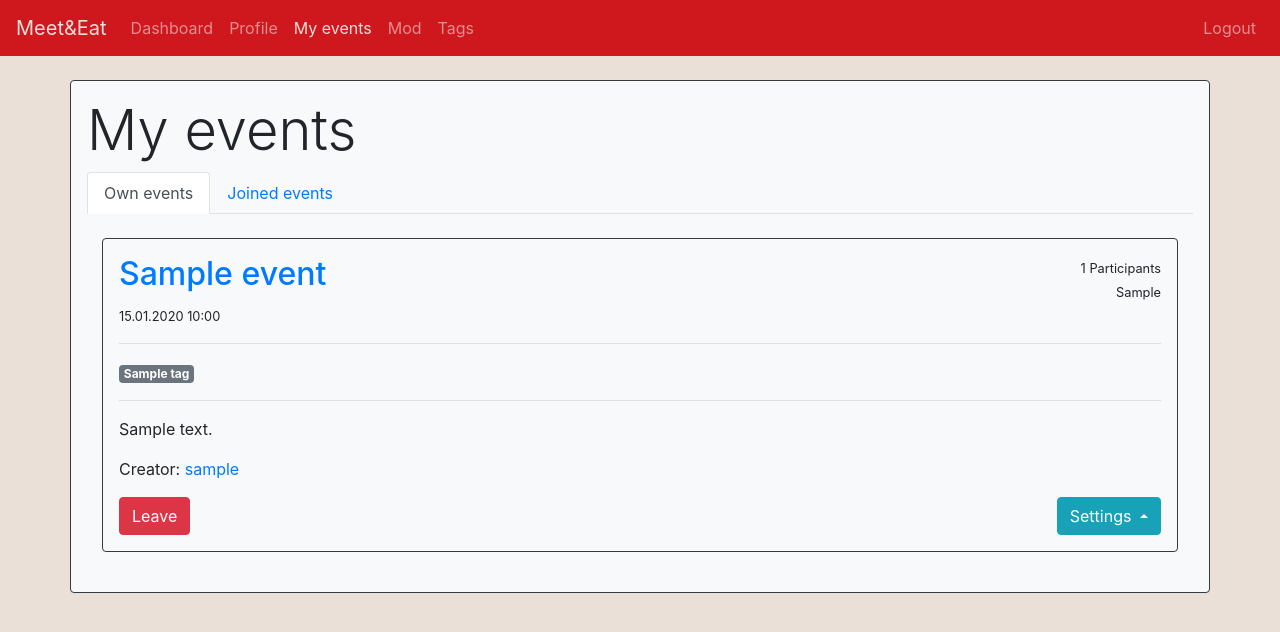
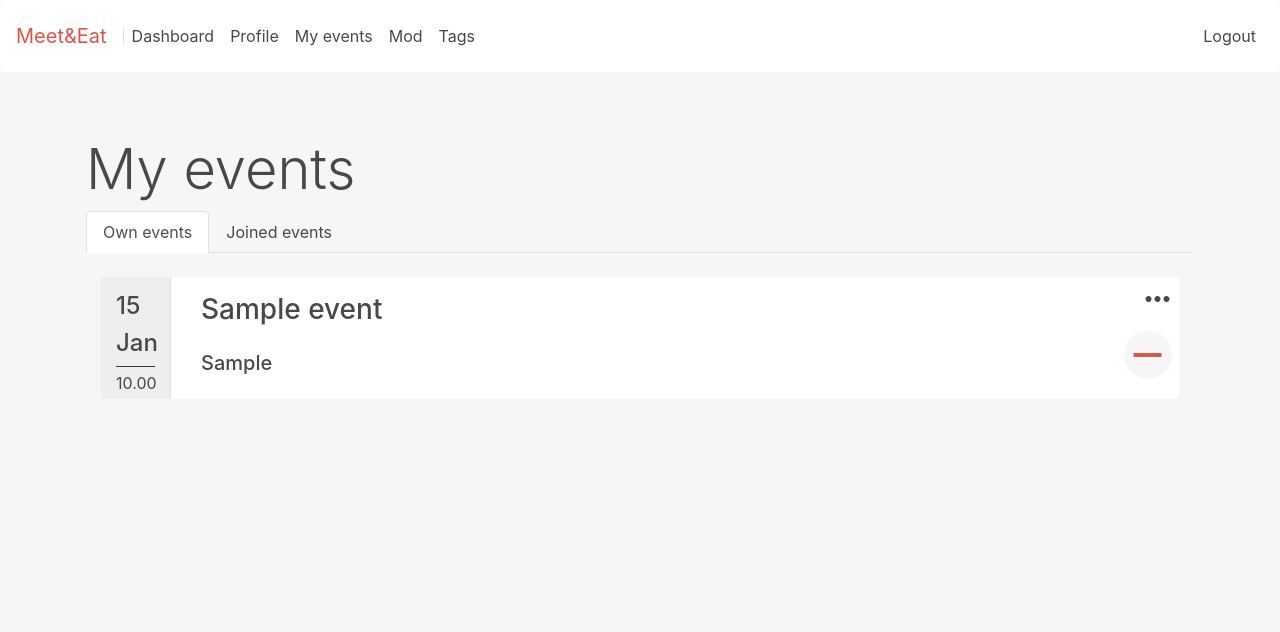
Before and after one commit to alicekore/Meet-and-Eat, a Django app: page /my_events/ in a window 1280 px wide. Shown: the top 632 px of the page. Run offline with Django 3.2, Linux system fonts and the light colour scheme; a user stored in the database is signed in; tables that the repository leaves empty hold one stand-in row (values such as "Sample post"); some libraries are stand-ins or nearby versions.

Commit message:
-redesign event dashboard & myevents

```diff
--- a/meeteat/meetandeat/static/meetandeat/css/global.css
+++ b/meeteat/meetandeat/static/meetandeat/css/global.css
@@ -1,9 +1,10 @@
 .bg-custom-light {
-    background-color: #EBE0D7;
+    background-color:#f6f6f6;
+    color: #484848;
 }
 
 .text-color-light {
-    background-color: #EBE0D7;
+    color: #ffffff;
 }
 
 .bg-custom-dark {
@@ -11,28 +12,40 @@
 }
 
 .text-color-dark {
-    background-color: #1F1C22;
+
+    color: #484848;
 }
 
 .bg-custom-primary {
-    background-color: #CE181E !important;
+    background-color: #f6f6f6 !important;
 }
 
 .bg-custom-secondary {
-    background-color: #E27F62;
+    background-color: #ffffff;
 }
 
 /*### CUSTOM BUTTONS ###*/
 .btn-custom-primary {
-    color: #EBE0D7;
-    background-color: #E27F62 !important;
-    border-color: #E27F62;
+    color: #ffffff;
+    background-color: #5094ed !important;
+    border-color:#5094ed;
 }
 
 .btn-custom-primary:hover {
-    color: #EBE0D7;
-    background-color: #c26b51 !important;
-    border-color: #b05f46;
+    color: #ffffff;
+    background-color: #4f7fc9 !important;
+    border-color: #4f7fc9;
+}
+.btn-custom-secondary {
+    color: #ffffff;
+    background-color: #dd5549 !important;
+    border-color:#dd5549;
+}
+
+.btn-custom-secondary:hover {
+    color: #ffffff;
+    background-color: #f95e51 !important;
+    border-color: #f95e51;
 }
 
 .btn-custom-primary:active {
@@ -66,8 +79,8 @@
 /*### CUSTOM FORM*/
 
 .form-control:focus {
-    color: #1F1C22;
-    background-color: #fff;
+    color: #060606;
+    background-color: #ffffff;
     border-color: #db4646;
     outline: 0;
     box-shadow: 0 0 0 0.2rem rgba(219, 70, 70, 0.25);
@@ -212,4 +225,82 @@
     max-width: 220px;
     max-height: 260px;
 }
+
 /*#########################*/
+
+/*##### Event Styles ####*/
+.datefield{
+    max-width: 70px;
+    background-color: #efeeee;
+    margin-top: -16px;
+    margin-bottom: -16px ;
+    margin-left: -1px;
+    padding-top: 15px;
+    padding-bottom: 4px;
+}
+.headline{
+    max-width: 85%;
+}
+
+.right-col{
+    max-width: 85px;
+    margin-top: -16px;
+    margin-bottom: -16px ;
+}
+
+.btn-custom-add {
+    color: #34a853;
+    font-size: 48px;
+    background-color: #f6f6f6;
+    border-radius: 30px;
+}
+
+.btn-custom-add:hover{
+    color: #22b23b;
+    text-decoration: none;
+    border-radius: 5px;
+
+
+}.btn-custom-leave{
+    color: #dd5549;
+    font-size: 48px;
+    background-color: #f6f6f6;
+    border-radius: 30px;
+}
+
+.btn-custom-leave:hover{
+    color: #f95e51;
+    text-decoration: none;
+    background-color: #f6f6f6;
+    border-radius: 5px;
+}
+
+.btn-custom-dots{
+    font-size: 36px;
+}
+
+.btn-custom-dots:hover{
+    background-color: #f6f6f6;
+    border-radius: 5px;
+}
+
+.btn-custom-dots-dark {
+    font-size: 36px;
+    border-radius: 5px;
+}
+
+.btn-custom-dots-dark:hover{
+    background-color:  #ffffff;
+    border-radius: 5px;
+}
+
+.text-custom-hyperlink{
+    color: #484848;
+
+}.text-custom-hyperlink:hover{
+    color: #dd5549;
+}
+
+.text-custom-hyperlink:active{
+    color: #dd5549;
+}
--- a/meeteat/meetandeat/templates/base.html
+++ b/meeteat/meetandeat/templates/base.html
@@ -13,6 +13,11 @@
     Maybe there is a better solution but it has to be loaded first
     -->
     <script src="{% static "meetandeat/js/jquery-3.4.1.min.js" %}"></script>
+
+
+    <link href="https://fonts.googleapis.com/icon?family=Material+Icons"
+      rel="stylesheet">
+
 
     <!-- Bootstrap CSS -->
     <link rel="stylesheet" href="{% static 'meetandeat/css/bootstrap.css'%}">
--- a/meeteat/meetandeat/templates/header.html
+++ b/meeteat/meetandeat/templates/header.html
@@ -1,6 +1,7 @@
 <header>
-    <nav class="navbar navbar-expand-md navbar-dark bg-custom-primary">
-        <span class="navbar-brand unselectable">Meet&Eat</span>
+    <nav class="shadow navbar navbar-expand-md p-3 mb-5 bg-white rounded bg-custom-secondary text-color-dark" style="box-shadow: #484848;">
+        <span class="navbar-brand unselectable" style="color: #dd5549">Meet&Eat</span>
+        <span class="spacing border-right"></span>
         <button class="navbar-toggler" type="button" data-toggle="collapse" data-target="#navbarSupportedContent" aria-controls="navbarSupportedContent" aria-expanded="false" aria-label="Toggle navigation">
             <span class="navbar-toggler-icon"></span>
         </button>
@@ -10,21 +11,21 @@
             <ul class="navbar-nav mr-auto">
                 {% if user.is_authenticated %}
                 <li class="nav-item {% if request.resolver_match.url_name == 'index' %}active{% endif %}">
-                    <a class="nav-link" href="{% url 'meetandeat:index' %}">Dashboard{% if request.resolver_match.url_name == 'index' %}<span class="sr-only">(current)</span>{% endif %}</a>
+                    <a class="nav-link text-custom-hyperlink" href="{% url 'meetandeat:index' %}">Dashboard{% if request.resolver_match.url_name == 'index' %}<span class="sr-only">(current)</span>{% endif %}</a>
                 </li>
-                <li class="nav-item {% if request.resolver_match.url_name == 'profile' %}active{% endif %}">
-                    <a class="nav-link" href="{% url 'meetandeat:profile' %}">Profile{% if request.resolver_match.url_name == 'profile' %}<span class="sr-only">(current)</span>{% endif %}</a>
+                <li class="nav-item  {% if request.resolver_match.url_name == 'profile' %}active{% endif %}">
+                    <a class="nav-link text-custom-hyperlink" href="{% url 'meetandeat:profile' %}">Profile{% if request.resolver_match.url_name == 'profile' %}<span class="sr-only">(current)</span>{% endif %}</a>
                 </li>
                 <li class="nav-item {% if request.resolver_match.url_name == 'own_events_list' %}active{% endif %}">
-                    <a class="nav-link" href="{% url 'meetandeat:own_events_list' %}">My events{% if request.resolver_match.url_name == 'own_events_list' %}<span class="sr-only">(current)</span>{% endif %}</a>
+                    <a class="nav-link text-custom-hyperlink" href="{% url 'meetandeat:own_events_list' %}">My events{% if request.resolver_match.url_name == 'own_events_list' %}<span class="sr-only">(current)</span>{% endif %}</a>
                 </li>
                 {% endif %}
                 {% if user.is_staff %}
                 <li class="nav-item {% if request.resolver_match.url_name == 'modView' %}active{% endif %}">
-                    <a class="nav-link" href="{% url 'meetandeat:modView' %}">Mod{% if request.resolver_match.url_name == 'modView' %}<span class="sr-only">(current)</span>{% endif %}</a>
+                    <a class="nav-link text-custom-hyperlink" href="{% url 'meetandeat:modView' %}">Mod{% if request.resolver_match.url_name == 'modView' %}<span class="sr-only">(current)</span>{% endif %}</a>
                 </li>
                 <li class="nav-item {% if request.resolver_match.url_name == 'tag-view' %}active{% endif %}">
-                    <a class="nav-link" href="{% url 'meetandeat:tag-view' %}">Tags{% if request.resolver_match.url_name == 'tag-view' %}<span class="sr-only">(current)</span>{% endif %}</a>
+                    <a class="nav-link text-custom-hyperlink" href="{% url 'meetandeat:tag-view' %}">Tags{% if request.resolver_match.url_name == 'tag-view' %}<span class="sr-only">(current)</span>{% endif %}</a>
                 </li>
                 {%endif %}
             </ul>
@@ -32,14 +33,14 @@
             <ul class="navbar-nav ml-auto">
                 {% if user.is_authenticated %}
                 <li class="nav-item {% if request.resolver_match.url_name == 'logout' %}active{% endif %}">
-                        <a class="nav-link" href="{% url 'meetandeat:logout' %}">Logout{% if request.resolver_match.url_name == 'logout' %}<span class="sr-only">(current)</span>{% endif %}</a>
+                        <a class="nav-link text-custom-hyperlink" href="{% url 'meetandeat:logout' %}">Logout{% if request.resolver_match.url_name == 'logout' %}<span class="sr-only">(current)</span>{% endif %}</a>
                 </li>
                 {% else %}
                 <li class="nav-item {% if request.resolver_match.url_name == 'login' %}active{% endif %}">
-                        <a class="nav-link" href="{% url 'meetandeat:login' %}">Login{% if request.resolver_match.url_name == 'login' %}<span class="sr-only">(current)</span>{% endif %}</a>
+                        <a class="nav-link text-custom-hyperlink" href="{% url 'meetandeat:login' %}">Login{% if request.resolver_match.url_name == 'login' %}<span class="sr-only">(current)</span>{% endif %}</a>
                 </li>
                 <li class="nav-item mr-auto {% if request.resolver_match.url_name == 'create-account' %}active{% endif %}">
-                        <a class="nav-link" href="{% url 'meetandeat:register' %}">Register{% if request.resolver_match.url_name == 'register' %}<span class="sr-only">(current)</span>{% endif %}</a>
+                        <a class="nav-link text-custom-hyperlink" href="{% url 'meetandeat:register' %}">Register{% if request.resolver_match.url_name == 'register' %}<span class="sr-only">(current)</span>{% endif %}</a>
                 </li>
                 {% endif %}
             </ul>
--- a/meeteat/meetandeat/templates/login.html
+++ b/meeteat/meetandeat/templates/login.html
@@ -1,6 +1,6 @@
 {% extends "base.html" %}
 {% block main %}
-<div class="container border border-dark rounded bg-light p-3 my-4 login-container">
+<div class="container border border-dark rounded bg-light p-3 my-4 login-container text-color-dark">
     <div class="row">
         <div class="col-md-6 login-information-text">
             <h2>Meet&Eat</h2>
--- a/meeteat/meetandeat/templates/logout.html
+++ b/meeteat/meetandeat/templates/logout.html
@@ -1,7 +1,7 @@
 
 {% extends "base.html" %}
 {% block main %}
-<div align="center" class="container border border-dark rounded bg-light p-3 my-4" style="max-width: 600px">
+<div align="center" class="container border border-dark rounded bg-light p-3 my-4 text-color-dark" style="max-width: 600px">
     <div style="max-width: 350px">
         <h2>Successfully logged out</h2>
         <div style="padding-top: 1em; font-size: 10pt">
--- a/meeteat/meetandeat/templates/meetandeat/dashboard.html
+++ b/meeteat/meetandeat/templates/meetandeat/dashboard.html
@@ -3,8 +3,7 @@
 
 {% block title %}Dashboard{% endblock %}
 {% block main %}
-<div class="container">
-    <h1 class="display-4">Latest Events</h1>
+<div class="container text-color-dark">
     <a href="{% url 'meetandeat:create-event' %}" class="btn btn-custom-primary">Create Event</a>
     <a href="{% url 'meetandeat:create-tag' %}" class="btn btn-custom-primary">Submit Tag</a>
     {% block events %}
--- a/meeteat/meetandeat/templates/meetandeat/own_events_list.html
+++ b/meeteat/meetandeat/templates/meetandeat/own_events_list.html
@@ -5,17 +5,17 @@
 {% block title %}Your events{% endblock %}
 
 {% block main %}
-<div class="container border border-dark rounded bg-light p-3 my-4">
+<div class="container bg-custom-primary rounded p-3 my-4">
     <h1 class="display-4">My events</h1>
 
 
     <!-- Nav tabs -->
     <ul class="nav nav-tabs">
         <li class="nav-item">
-            <a class="nav-link active" data-toggle="tab" href="#own">Own events</a>
+            <a class="nav-link active text-custom-hyperlink" data-toggle="tab" href="#own">Own events</a>
         </li>
         <li class="nav-item">
-            <a class="nav-link " data-toggle="tab" href="#joined">Joined events</a>
+            <a class="nav-link text-custom-hyperlink" data-toggle="tab" href="#joined">Joined events</a>
         </li>
     </ul>
 
@@ -24,58 +24,71 @@
         <div class="tab-pane container active" id="own">
             {% if own_event_list %}
             {% for event in own_event_list %}
-            {% if  event.visible == True %}
-            <div class="container border border-dark rounded bg-light p-3 my-4">
+            {% if event.visible == True %}
+            <div class="container rounded p-3 my-4 bg-custom-secondary">
     <div class="row">
-                    <div class="col">
-                        <h2><a class="stretched-link" href="{% url 'meetandeat:event-view' event.pk %}">{{ event.title }}</a></h2>
-                    </div>
-                    <div class="col text-right">
-                        <small>{{event.participants_number}} Participants</small>
-                        <br>
-                        <small>{{event.location}}</small>
+        <div class="col datefield border-right">
+            <div class="container">
+                <div class="row"><h4>{{ event.datetime | localtime | date:"d"}}</h4></div>
+                <div class="row border-bottom border-dark"><h4>{{ event.datetime | localtime | date:"M"}}</h4></div>
+                <div class="row pt-1">{{ event.datetime | localtime | date:"G.i"}}</div>
             </div>
         </div>
-                <small>{{event.datetime |date:"d.m.Y G:i"}}</small>
-                <br>
-                <hr>
-                {% for tag in event.tags.all %}
-                <span class="badge badge-secondary">{{ tag.title }}</span>
-                {% endfor %}
-                <br>
-                <hr>
-                <p>{{ event.description }}</p>
-                <p>Creator: <a href="#">{{ event.user }}</a></p>
-
+        <div class="col headline">
+            <div class="container">
                 <div class="row">
                     <div class="col">
                         {% if user in event.eventParticipants.all %}
-                        <a class="btn btn-danger" href="{% url 'meetandeat:leave-event' event.pk %}">Leave</a>
+                        <h3><a class="text-custom-hyperlink" href="{% url 'meetandeat:event-view' event.pk %}">{{ event.title }}</a></h3>
                         {% else %}
-                        <a class="btn btn-primary" href="{% url 'meetandeat:join-event' event.pk %}">Join Event</a>
+                        <h3> {{ event.title }}</h3>
                         {% endif %}
                     </div>
-                    <div class="col text-lg-right">
-                        <div class="btn-group dropup">
-                            <button aria-expanded="false" aria-haspopup="true" class="btn btn-info dropdown-toggle"
-                                    data-toggle="dropdown"
-                                    type="button">
-                                Settings
-                            </button>
-                            <div class="dropdown-menu">
+                </div>
+                <div class="spacing"></div>
+                <div class="row">
+                    <div class="col"><h5>{{ event.location }}</h5></div>
+                </div>
+            </div>
+        </div>
+        <div class="col right-col">
+            <div class="container">
+                <div class="row pt-1 pl-4">
+                    <div class="col">
+                        <div class="dropdown">
+                            <a aria-expanded="false" aria-haspopup="true" class="material-icons btn-custom-dots"
+                               data-toggle="dropdown" id="dropdownMenuLink" role="button">
+                                more_horiz
+                            </a>
+                            <div aria-labelledby="dropdownMenuLink" class="dropdown-menu">
                                 {% if event.user == user %}
-                                <a class="dropdown-item" href="{% url 'meetandeat:edit-event' event.pk %}">Edit Event</a>
+                                <a class="dropdown-item" href="{% url 'meetandeat:edit-event' event.pk %}">Edit
+                                    Event</a>
                                 {% endif %}
                                 {% if user in event.userReportings.all %}
                                 <span class="dropdown-item">Already reported!</span>
                                 {% else %}
-                                <a class="dropdown-item" href="{% url 'meetandeat:report-event' event.pk %}">Report Event</a>
+                                <a class="dropdown-item" href="{% url 'meetandeat:report-event' event.pk %}">Report
+                                    Event</a>
                                 {% endif %}
                             </div>
                         </div>
                     </div>
                 </div>
-
+                <div class="row pt-2 pl-2 pr-2">
+                    <div class="col">
+                        {% if user in event.eventParticipants.all %}
+                        <a class="material-icons btn-custom-leave"
+                           href="{% url 'meetandeat:leave-event' event.pk %}">remove</a>
+                        {% else %}
+                        <a class="material-icons btn-custom-add"
+                           href="{% url 'meetandeat:join-event' event.pk %}">add</a>
+                        {% endif %}
+                    </div>
+                </div>
+                </div>
+            </div>
+         </div>
         </div>
             {% endif %}
             {% endfor %}
@@ -84,65 +97,75 @@
                 <p>No Results found</p>
             </div>
             {% endif %}
-
-
         </div>
         <div class="tab-pane container fade" id="joined">
             {% if joined_event_list %}
             {% for event in joined_event_list %}
-            {% if  event.visible == True %}
-            <div class="container border border-dark rounded bg-light p-3 my-4">
+            {% if event.visible == True %}
+            <div class="container rounded p-3 my-4 bg-custom-secondary">
     <div class="row">
-                    <div class="col">
-                        <h2><a class="stretched-link" href="{% url 'meetandeat:event-view' event.pk %}">{{ event.title }}</a></h2>
-                    </div>
-
-                    <div class="col text-right">
-                        <small>{{event.participants_number}} Participants</small>
-                        <br>
-                        <small>{{event.location}}</small>
+        <div class="col datefield border-right">
+            <div class="container">
+                <div class="row"><h4>{{ event.datetime | localtime | date:"d"}}</h4></div>
+                <div class="row border-bottom border-dark"><h4>{{ event.datetime | localtime | date:"M"}}</h4></div>
+                <div class="row pt-1">{{ event.datetime | localtime | date:"G.i"}}</div>
             </div>
         </div>
-                <small>{{event.datetime |date:"d.m.Y G:i"}}</small>
-                <br>
-                <hr>
-                {% for tag in event.tags.all %}
-                <span class="badge badge-secondary">{{ tag.title }}</span>
-                {% endfor %}
-                <br>
-                <hr>
-                <p>{{ event.description }}</p>
-                <p>Creator: <a href="#">{{ event.user }}</a></p>
-
+        <div class="col headline">
+            <div class="container">
                 <div class="row">
                     <div class="col">
                         {% if user in event.eventParticipants.all %}
-                        <a class="btn btn-danger" href="{% url 'meetandeat:leave-event' event.pk %}">Leave</a>
+                        <h3><a class="text-custom-hyperlink" href="{% url 'meetandeat:event-view' event.pk %}">{{ event.title }}</a></h3>
                         {% else %}
-                        <a class="btn btn-primary" href="{% url 'meetandeat:join-event' event.pk %}">Join Event</a>
+                        <h3> {{ event.title }}</h3>
                         {% endif %}
                     </div>
-                    <div class="col text-lg-right">
-                        <div class="btn-group dropup">
-                            <button aria-expanded="false" aria-haspopup="true" class="btn btn-info dropdown-toggle"
-                                    data-toggle="dropdown"
-                                    type="button">
-                                Settings
-                            </button>
-                            <div class="dropdown-menu">
+                </div>
+                <div class="spacing"></div>
+                <div class="row">
+                    <div class="col"><h5>{{ event.location }}</h5></div>
+                </div>
+            </div>
+        </div>
+        <div class="col right-col">
+            <div class="container">
+                <div class="row pt-1 pl-4">
+                    <div class="col">
+                        <div class="dropdown">
+                            <a aria-expanded="false" aria-haspopup="true" class="material-icons btn-custom-dots"
+                               data-toggle="dropdown" id="dropdownMenuLink2" role="button">
+                                more_horiz
+                            </a>
+                            <div aria-labelledby="dropdownMenuLink2" class="dropdown-menu">
                                 {% if event.user == user %}
-                                <a class="dropdown-item" href="{% url 'meetandeat:edit-event' event.pk %}">Edit Event</a>
+                                <a class="dropdown-item" href="{% url 'meetandeat:edit-event' event.pk %}">Edit
+                                    Event</a>
                                 {% endif %}
                                 {% if user in event.userReportings.all %}
                                 <span class="dropdown-item">Already reported!</span>
                                 {% else %}
-                                <a class="dropdown-item" href="{% url 'meetandeat:report-event' event.pk %}">Report Event</a>
+                                <a class="dropdown-item" href="{% url 'meetandeat:report-event' event.pk %}">Report
+                                    Event</a>
                                 {% endif %}
                             </div>
                         </div>
                     </div>
                 </div>
-
+                <div class="row pt-2 pl-2 pr-2">
+                    <div class="col">
+                        {% if user in event.eventParticipants.all %}
+                        <a class="material-icons btn-custom-leave"
+                           href="{% url 'meetandeat:leave-event' event.pk %}">remove</a>
+                        {% else %}
+                        <a class="material-icons btn-custom-add"
+                           href="{% url 'meetandeat:join-event' event.pk %}">add</a>
+                        {% endif %}
+                    </div>
+                </div>
+            </div>
+        </div>
+    </div>
 </div>
             {% endif %}
             {% endfor %}
```
Also changed, not shown: meeteat/meetandeat/templates/meetandeat/event_details.html (+14 -13 lines), meeteat/meetandeat/templates/meetandeat/event_list.html (+45 -33 lines). Lines whose indentation alone changed are shown as unchanged.
